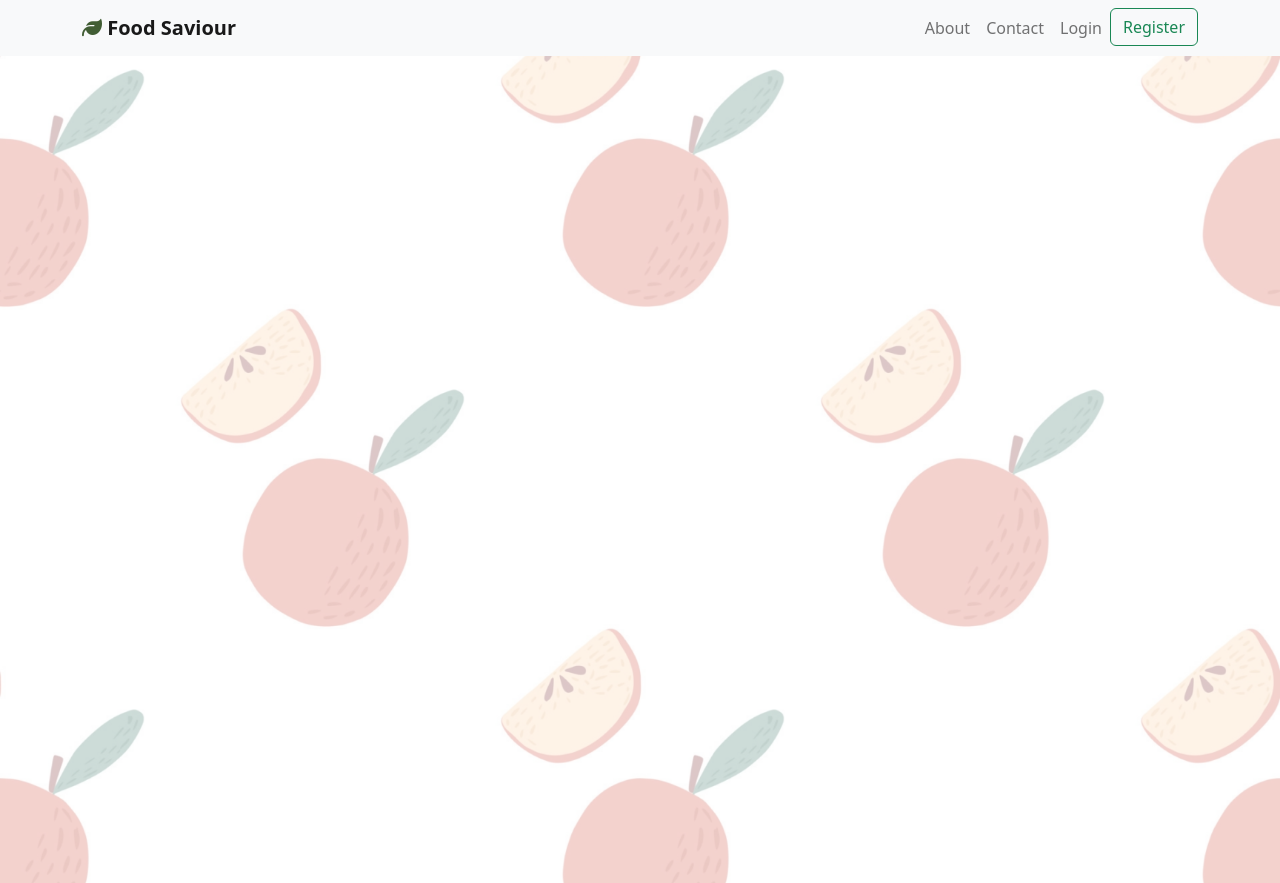
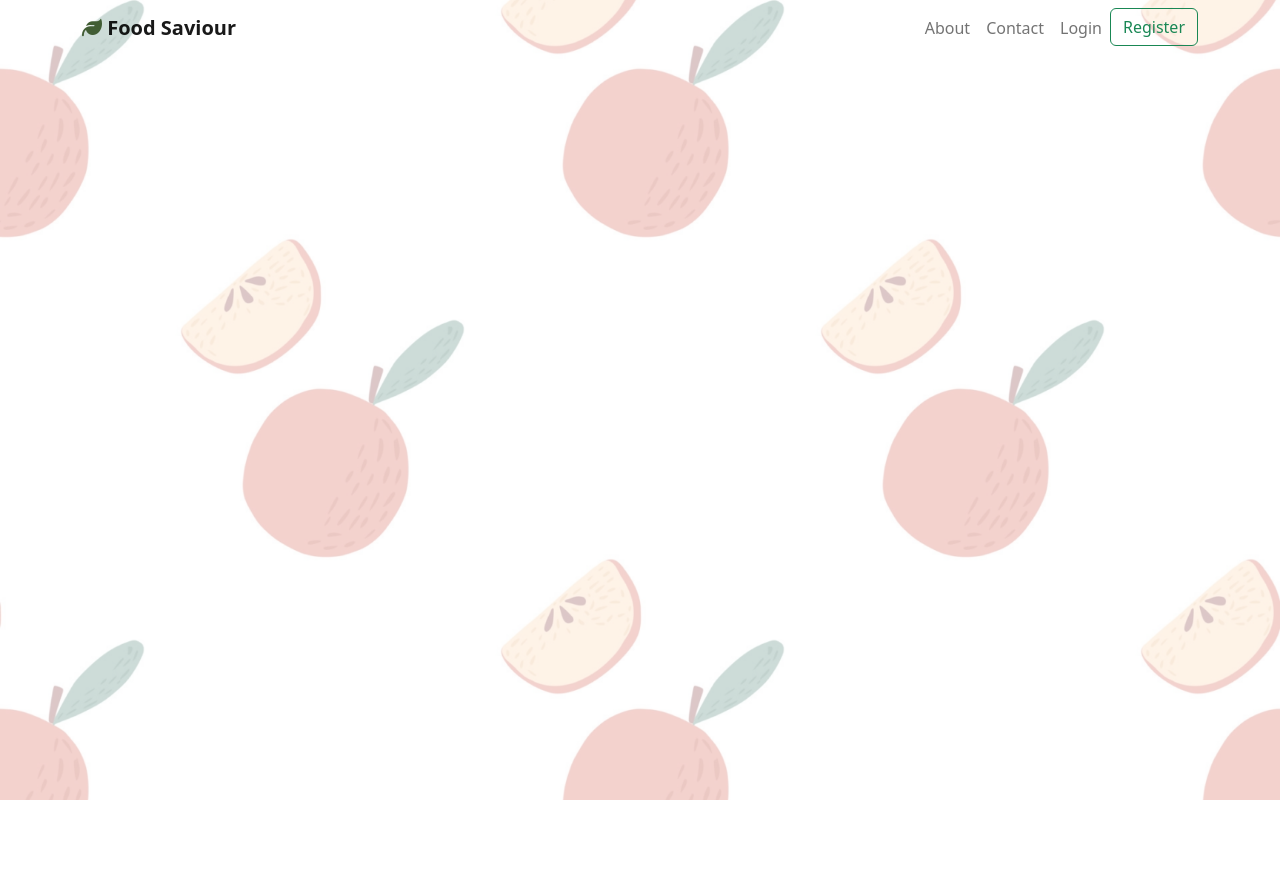
Before and after one commit to Harman-Sahota/Multiple-days-Non-Profits-and-Health-Wellness-Group-B, a Django app: page /foodsaviour/register/ in a window 1280 px wide. After the commit the page ends 800 px from the top, so only its background shows below. Run offline with Django 4.2, Linux system fonts and the light colour scheme.

Commit message:
adding css file for register

```diff
--- /dev/null
+++ b/multi_non/foodsaviour/static/foodsaviour/register.css
@@ -0,0 +1,13 @@
+body {
+    margin: 0;
+    background: url('/static/foodsaviour/login_bg.png');
+    background-size: cover;
+    background-position: center;
+    background-repeat: no-repeat;
+    height: 100vh;
+}
+.navbar{
+    z-index: 1;
+    background-color: transparent !important;
+    position: relative;
+}
--- a/multi_non/foodsaviour/templates/foodsaviour/register.html
+++ b/multi_non/foodsaviour/templates/foodsaviour/register.html
@@ -1,5 +1,13 @@
 {% extends "foodsaviour/base.html" %}
 {% load static %}
+
 {% block content %}
-<img src="{% static 'foodsaviour/login_bg.png' %}" height="100vh" class="img-fluid">
+<!-- link css file -->
+<link rel="stylesheet" type="text/css" href="{% static 'foodsaviour/register.css'%}">
+
+
+<div class="img-fluid"></div>
+
+
+
  {% endblock content%}
```
Also changed, not shown: multi_non/foodsaviour/templates/foodsaviour/base.html (line endings or trailing spaces).
